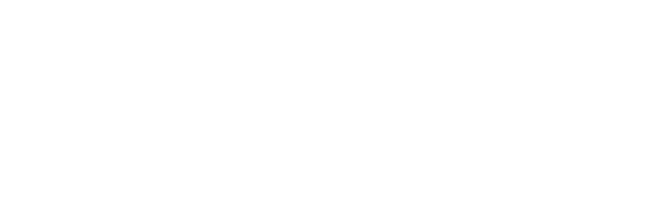
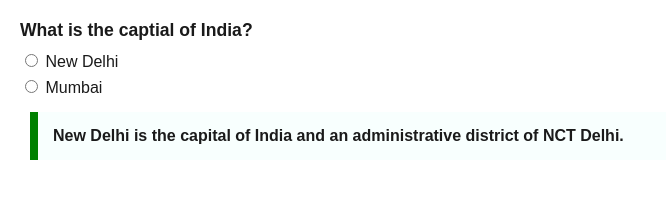
Before and after one commit to acciojob/trivia-Tazh-nik, a website: page main.html in a window 1280 px wide. Shown: the whole page, without its empty margins (0-666 px from the left). Drawn offline with Linux system fonts and the light colour scheme.

Commit message:
created a submission

```diff
--- a/main.html
+++ b/main.html
@@ -1,16 +1,56 @@
 <!DOCTYPE html>
+<html lang="en">
+<head>
+    <meta charset="UTF-8">
+    <meta name="viewport" content="width=device-width, initial-scale=1.0">
+    <title>Quiz Question - Capital of India</title>
+    <style>
+        body {
+            font-family: Arial, sans-serif;
+            margin: 20px;
+            color: #1a1a1a;
+        }
+        .question {
+            font-weight: bold;
+            font-size: 1.1rem;
+            margin-bottom: 10px;
+        }
+        .options {
+            margin-bottom: 15px;
+        }
+        .options label {
+            display: block;
+            margin-bottom: 6px;
+            cursor: pointer;
+        }
+        blockquote {
+            max-width: 600px;
+            margin: 10px;
+            padding: 15px;
+            border-left: 8px solid green;
+            background-color: #f8fffe;
+            font-weight: bold;
+        }
+    </style>
+</head>
+<body>
 
-<html>
+    <div class="quiz-container">
+        <p class="question">What is the captial of India?</p>
 
-<head>
-	<link rel="stylesheet" href="styles.css">
-</head>
+        <div class="options">
+            <label>
+                <input type="radio" name="capital" value="new-delhi"> New Delhi
+            </label>
+            <label>
+                <input type="radio" name="capital" value="mumbai"> Mumbai
+            </label>
+        </div>
 
-<body>
-	<!-- the entire body must be written by student -->
-    <script type="text/javascript" src="./script.js">
-</script>
+        <blockquote cite="https://wikipedia.org">
+            New Delhi is the capital of India and an administrative district of NCT Delhi.
+        </blockquote>
+    </div>
 
 </body>
-
 </html>
```
